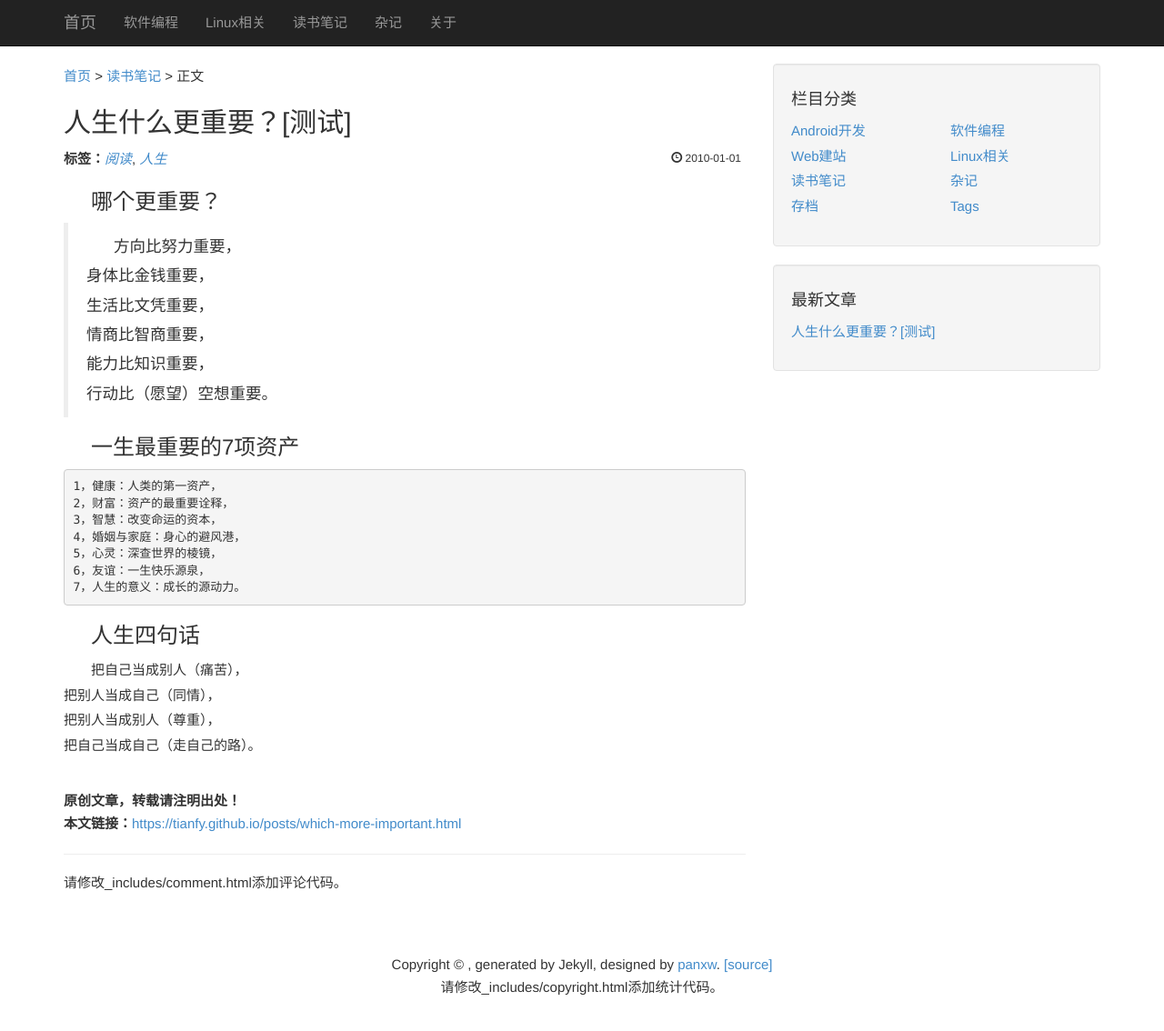
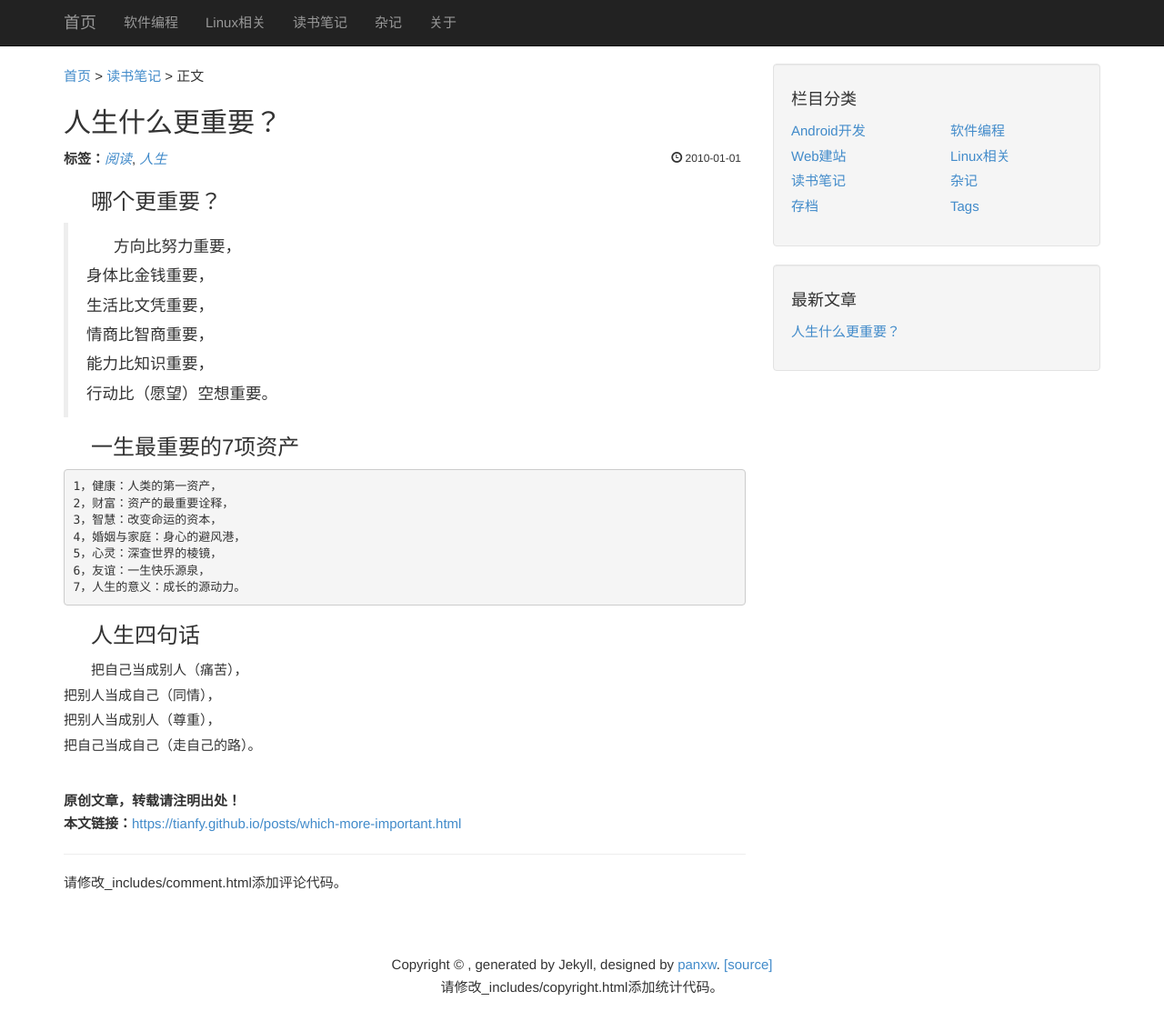
Before and after one commit to tianfy/tianfy.github.io, a Jekyll site: the page built from _posts/2010-01-01-which-more-important.markdown, in a window 1280 px wide and 1146 px high. Shown: the top 1134 px of the window at 91% size. Built offline with Jekyll 4.4.1, drawn with Linux system fonts in a browser that asks for light colours.

Commit message:
update blog theme

```diff
--- a/_posts/2010-01-01-which-more-important.markdown
+++ b/_posts/2010-01-01-which-more-important.markdown
@@ -1,7 +1,7 @@
 ---
 layout: post
 category: "read"
-title:  "人生什么更重要？[测试]"
+title:  "人生什么更重要？"
 tags: [阅读,人生]
 ---
 ### 哪个更重要？
```
Also changed, not shown: favicon.ico.
